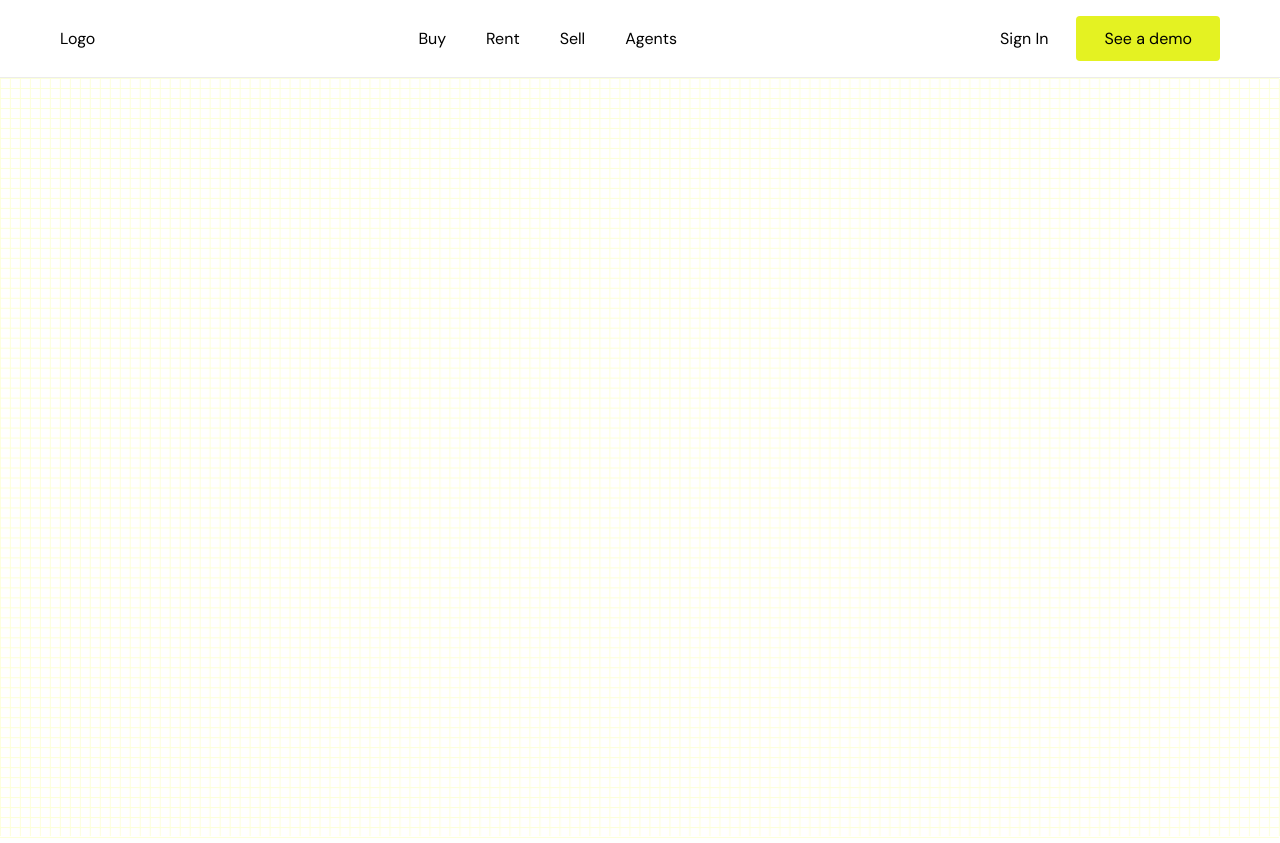
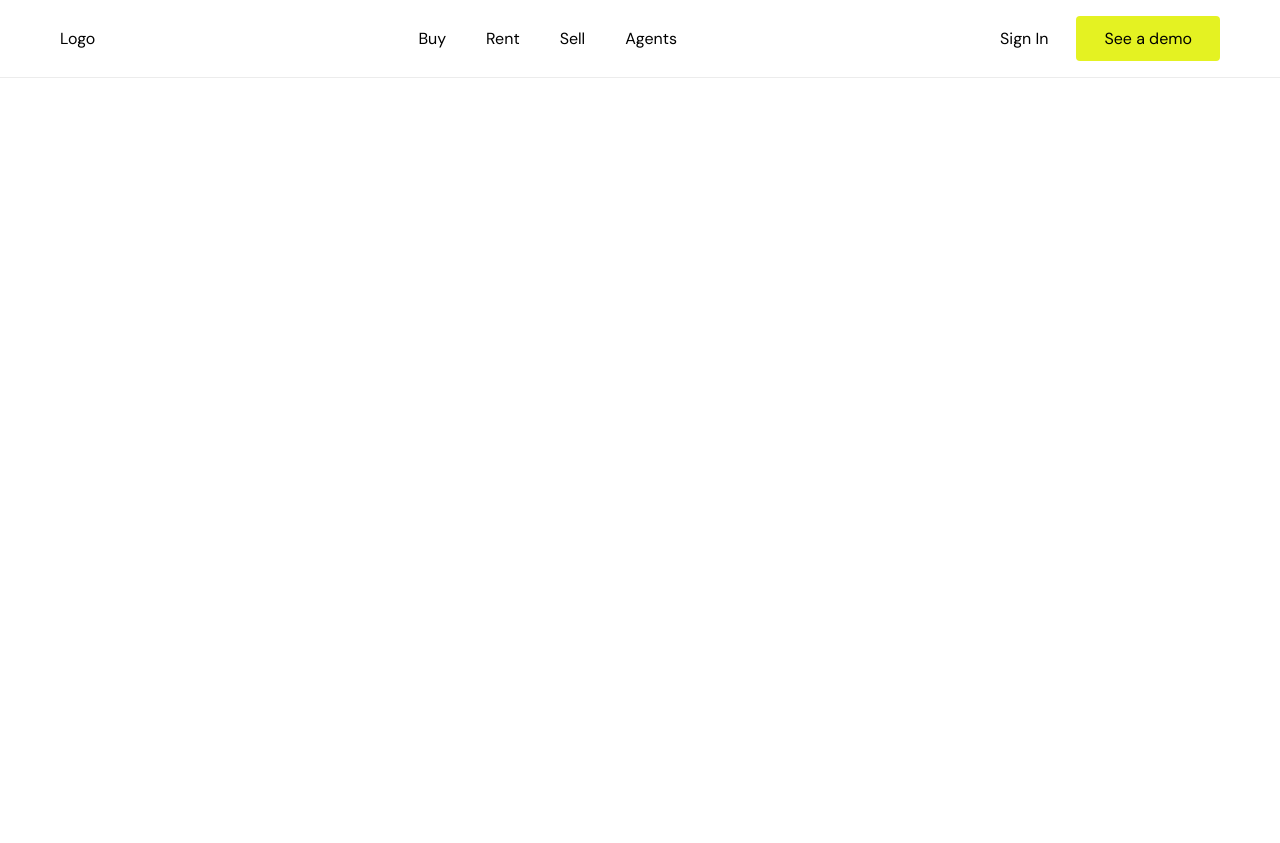
Before and after one commit to tabishoaks/realty, a plain HTML site: page index.html in a window 1280 px wide. After the commit the page ends 800 px from the top, so only its background shows below. Drawn offline with Linux system fonts and the light colour scheme.

Commit message:
Add Navigation Menu
Navigation Menu is added. Removed grid as background.

```diff
--- a/index.html
+++ b/index.html
@@ -31,9 +31,6 @@
             </div>
         </ul>
     </nav>
-    <div>
-        <img src="IMAGES/yellow-grid.png" alt="Background of a grid" class="yellow-grid">
-    </div>
 </body>
 
 </html>
--- a/style.css
+++ b/style.css
@@ -35,8 +35,3 @@ nav button {
     background-color: #E4F222;
     border: none;
 }
-
-.yellow-grid {
-    height: 760px;
-    width: 100%;
-}
```
